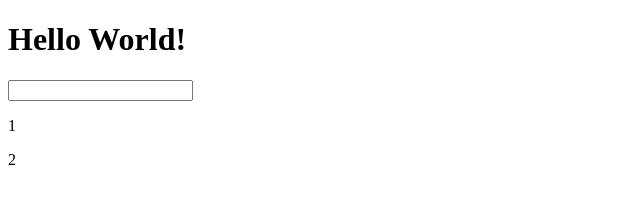
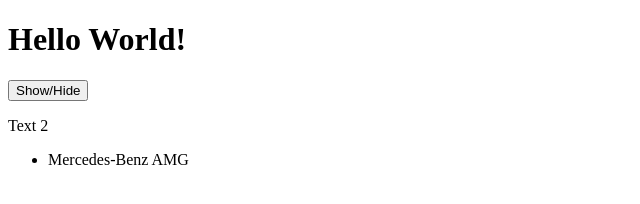
Before and after one commit to dirty-cake/HelloWorld, a plain HTML site: page index.html in a window 1280 px wide. Shown: the whole page, without its empty margins (0-640 px from the left). Drawn offline with nearby package versions, Linux system fonts and the light colour scheme.

Commit message:
conditions

```diff
--- a/index.html
+++ b/index.html
@@ -13,9 +13,19 @@
 
 
   <div id="app">
-    <input type="text" v-on:input="increment ($event.target.value)">
+    <button v-on:click="show = !show">Show/Hide</button>
+    <p v-if="show" >Text which can become invisible</p>
+    <p v-else="show" >Text 2</p>
+
+    <ul>
+      <li>{{ cars[2].model }}</li>
+    </ul>
+              <!-- 3 lesson -->
+    <!-- <input type="text" v-on:input="increment ($event.target.value)">
     <p>{{ value }}</p>
-    <p>{{ doubleValue }}</p>
+    <p>{{ doubleValue }}</p> -->
+
+         <!-- 1-2 lessons -->
     <!-- <span @mouseover="changeText">Text</span>
     <p>{{ title }}</p>
     <p v-bind:class="styleCSS"> Colour: {{ styleCSS }}</p>
--- a/js/main.js
+++ b/js/main.js
@@ -1,23 +1,35 @@
 new Vue ({
     el: '#app',
     data: {
-        value: 1
+        show: false,
+        cars: [
+            {model:"BMW", speed: 250.8},
+            {model:"Audi", speed: 240.21},
+            {model:"Mercedes-Benz AMG", speed: 350.4},
+            {model:"Ford", speed: 160.5}
+        ]
+
+
+
+        // 1-2 lessons
+        // value: 1
         // title: "Hello World!",
         // styleCSS: ''
     },
     methods: {
-        increment(value) {
-            this.value = value
-            if(value == 25)
-            alert("Number 25!")
-        }
+        // 3 lesson
+        // increment(value) {
+        //     this.value = value
+        //     if(value == 25)
+        //     alert("Number 25!")
+        // }
         // changeText() {
         //     this.title = 'Any new text'
         // }
     },
     computed: {
-        doubleValue() {
-            return this.value * 2
-        }
+        // doubleValue() {
+        //     return this.value * 2
+        // }
     }
 });
```
